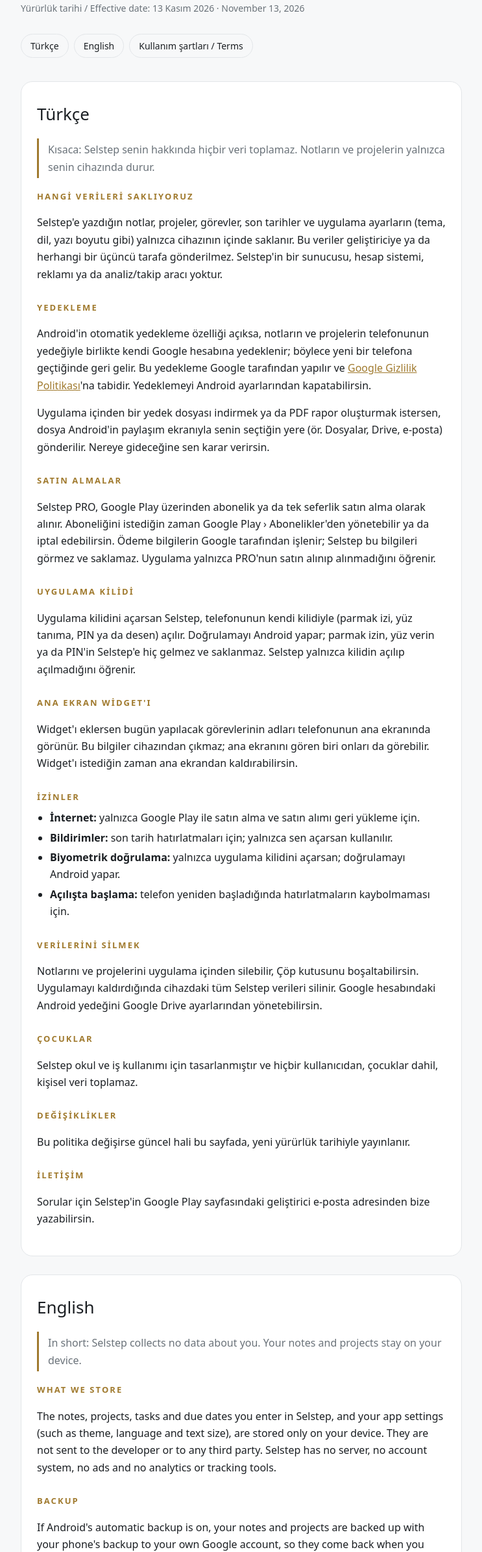
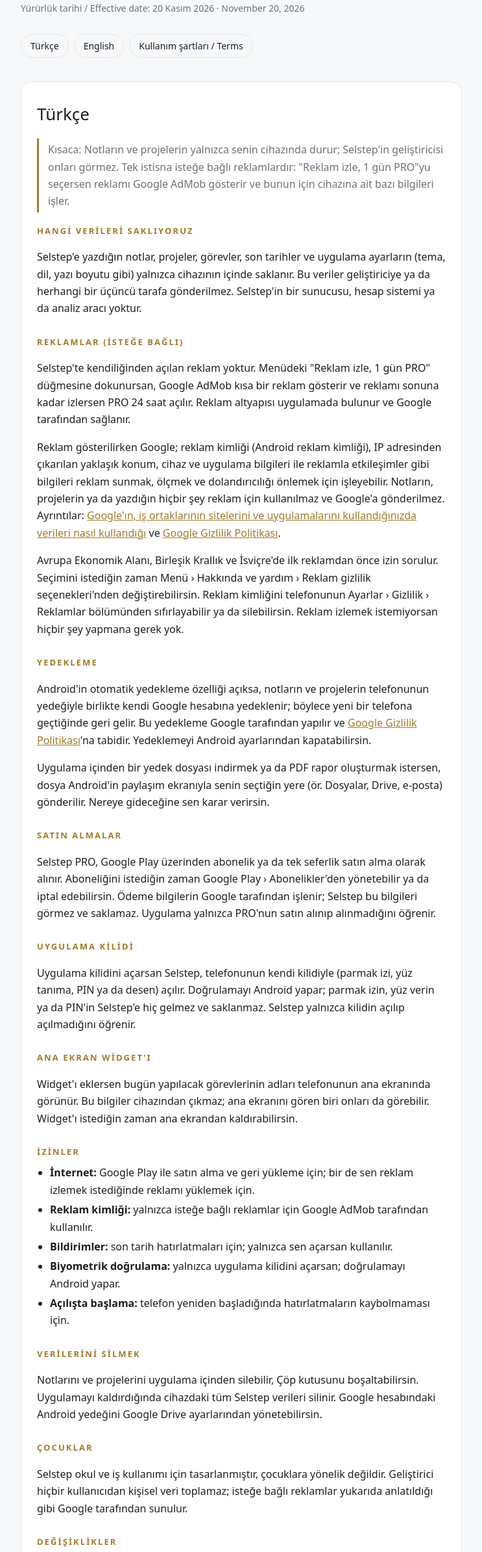
Before and after one commit to Seltrann/selstep-site, a plain HTML site: page gizlilik/index.html in a window 1280 px wide. Shown: the part 170-2558 px from the top of the page at 65% size, without its empty margins (268-1011 px from the left). Drawn offline with Linux system fonts and the light colour scheme.

Commit message:
Privacy policy: optional rewarded ads (Google AdMob), advertising ID, consent (20 Nov 2026)
Co-Authored-By: Claude Opus 5.5 <noreply@anthropic.com>

```diff
--- a/gizlilik/index.html
+++ b/gizlilik/index.html
@@ -33,15 +33,20 @@ footer{color:var(--mute);font-size:13px;text-align:center}
 <div class="w">
   <p class="eyb">Selstep</p>
   <h1>Gizlilik Politikası<br><span style="color:var(--mute)">Privacy Policy</span></h1>
-  <p class="date">Yürürlük tarihi / Effective date: 13 Kasım 2026 · November 13, 2026</p>
+  <p class="date">Yürürlük tarihi / Effective date: 20 Kasım 2026 · November 20, 2026</p>
   <nav class="lang"><a href="#tr">Türkçe</a><a href="#en">English</a><a href="../kosullar/">Kullanım şartları / Terms</a></nav>
 
   <section id="tr" lang="tr">
     <h2>Türkçe</h2>
-    <p class="sum">Kısaca: Selstep senin hakkında hiçbir veri toplamaz. Notların ve projelerin yalnızca senin cihazında durur.</p>
+    <p class="sum">Kısaca: Notların ve projelerin yalnızca senin cihazında durur; Selstep'in geliştiricisi onları görmez. Tek istisna isteğe bağlı reklamlardır: "Reklam izle, 1 gün PRO"yu seçersen reklamı Google AdMob gösterir ve bunun için cihazına ait bazı bilgileri işler.</p>
 
     <h3>Hangi verileri saklıyoruz</h3>
-    <p>Selstep'e yazdığın notlar, projeler, görevler, son tarihler ve uygulama ayarların (tema, dil, yazı boyutu gibi) yalnızca cihazının içinde saklanır. Bu veriler geliştiriciye ya da herhangi bir üçüncü tarafa gönderilmez. Selstep'in bir sunucusu, hesap sistemi, reklamı ya da analiz/takip aracı yoktur.</p>
+    <p>Selstep'e yazdığın notlar, projeler, görevler, son tarihler ve uygulama ayarların (tema, dil, yazı boyutu gibi) yalnızca cihazının içinde saklanır. Bu veriler geliştiriciye ya da herhangi bir üçüncü tarafa gönderilmez. Selstep'in bir sunucusu, hesap sistemi ya da analiz aracı yoktur.</p>
+
+    <h3>Reklamlar (isteğe bağlı)</h3>
+    <p>Selstep'te kendiliğinden açılan reklam yoktur. Menüdeki "Reklam izle, 1 gün PRO" düğmesine dokunursan, Google AdMob kısa bir reklam gösterir ve reklamı sonuna kadar izlersen PRO 24 saat açılır. Reklam altyapısı uygulamada bulunur ve Google tarafından sağlanır.</p>
+    <p>Reklam gösterilirken Google; reklam kimliği (Android reklam kimliği), IP adresinden çıkarılan yaklaşık konum, cihaz ve uygulama bilgileri ile reklamla etkileşimler gibi bilgileri reklam sunmak, ölçmek ve dolandırıcılığı önlemek için işleyebilir. Notların, projelerin ya da yazdığın hiçbir şey reklam için kullanılmaz ve Google'a gönderilmez. Ayrıntılar: <a href="https://policies.google.com/technologies/partner-sites">Google'ın, iş ortaklarının sitelerini ve uygulamalarını kullandığınızda verileri nasıl kullandığı</a> ve <a href="https://policies.google.com/privacy">Google Gizlilik Politikası</a>.</p>
+    <p>Avrupa Ekonomik Alanı, Birleşik Krallık ve İsviçre'de ilk reklamdan önce izin sorulur. Seçimini istediğin zaman Menü › Hakkında ve yardım › Reklam gizlilik seçenekleri'nden değiştirebilirsin. Reklam kimliğini telefonunun Ayarlar › Gizlilik › Reklamlar bölümünden sıfırlayabilir ya da silebilirsin. Reklam izlemek istemiyorsan hiçbir şey yapmana gerek yok.</p>
 
     <h3>Yedekleme</h3>
     <p>Android'in otomatik yedekleme özelliği açıksa, notların ve projelerin telefonunun yedeğiyle birlikte kendi Google hesabına yedeklenir; böylece yeni bir telefona geçtiğinde geri gelir. Bu yedekleme Google tarafından yapılır ve <a href="https://policies.google.com/privacy">Google Gizlilik Politikası</a>'na tabidir. Yedeklemeyi Android ayarlarından kapatabilirsin.</p>
@@ -56,7 +61,8 @@ footer{color:var(--mute);font-size:13px;text-align:center}
     <p>Widget'ı eklersen bugün yapılacak görevlerinin adları telefonunun ana ekranında görünür. Bu bilgiler cihazından çıkmaz; ana ekranını gören biri onları da görebilir. Widget'ı istediğin zaman ana ekrandan kaldırabilirsin.</p>
     <h3>İzinler</h3>
     <ul>
-      <li><b>İnternet:</b> yalnızca Google Play ile satın alma ve satın alımı geri yükleme için.</li>
+      <li><b>İnternet:</b> Google Play ile satın alma ve geri yükleme için; bir de sen reklam izlemek istediğinde reklamı yüklemek için.</li>
+      <li><b>Reklam kimliği:</b> yalnızca isteğe bağlı reklamlar için Google AdMob tarafından kullanılır.</li>
       <li><b>Bildirimler:</b> son tarih hatırlatmaları için; yalnızca sen açarsan kullanılır.</li>
       <li><b>Biyometrik doğrulama:</b> yalnızca uygulama kilidini açarsan; doğrulamayı Android yapar.</li>
       <li><b>Açılışta başlama:</b> telefon yeniden başladığında hatırlatmaların kaybolmaması için.</li>
@@ -66,7 +72,7 @@ footer{color:var(--mute);font-size:13px;text-align:center}
     <p>Notlarını ve projelerini uygulama içinden silebilir, Çöp kutusunu boşaltabilirsin. Uygulamayı kaldırdığında cihazdaki tüm Selstep verileri silinir. Google hesabındaki Android yedeğini Google Drive ayarlarından yönetebilirsin.</p>
 
     <h3>Çocuklar</h3>
-    <p>Selstep okul ve iş kullanımı için tasarlanmıştır ve hiçbir kullanıcıdan, çocuklar dahil, kişisel veri toplamaz.</p>
+    <p>Selstep okul ve iş kullanımı için tasarlanmıştır, çocuklara yönelik değildir. Geliştirici hiçbir kullanıcıdan kişisel veri toplamaz; isteğe bağlı reklamlar yukarıda anlatıldığı gibi Google tarafından sunulur.</p>
 
     <h3>Değişiklikler</h3>
     <p>Bu politika değişirse güncel hali bu sayfada, yeni yürürlük tarihiyle yayınlanır.</p>
@@ -77,10 +83,15 @@ footer{color:var(--mute);font-size:13px;text-align:center}
 
   <section id="en" lang="en">
     <h2>English</h2>
-    <p class="sum">In short: Selstep collects no data about you. Your notes and projects stay on your device.</p>
+    <p class="sum">In short: your notes and projects stay on your device; the developer of Selstep never sees them. The one exception is optional ads: if you choose "Watch an ad, get a day of PRO", Google AdMob shows the ad and processes some information about your device to do so.</p>
 
     <h3>What we store</h3>
-    <p>The notes, projects, tasks and due dates you enter in Selstep, and your app settings (such as theme, language and text size), are stored only on your device. They are not sent to the developer or to any third party. Selstep has no server, no account system, no ads and no analytics or tracking tools.</p>
+    <p>The notes, projects, tasks and due dates you enter in Selstep, and your app settings (such as theme, language and text size), are stored only on your device. They are not sent to the developer or to any third party. Selstep has no server, no account system and no analytics tools.</p>
+
+    <h3>Ads (optional)</h3>
+    <p>Selstep shows no ads on its own. If you tap "Watch an ad, get a day of PRO" in the Menu, Google AdMob shows a short ad, and if you watch it to the end PRO is on for 24 hours. The ad technology is part of the app and is provided by Google.</p>
+    <p>When an ad is shown, Google may process information such as your advertising ID (Android advertising ID), approximate location derived from your IP address, device and app information, and your interactions with the ad, to serve and measure ads and to prevent fraud. Your notes, projects or anything you write are never used for ads and are not sent to Google. Details: <a href="https://policies.google.com/technologies/partner-sites">How Google uses information from sites or apps that use its services</a> and the <a href="https://policies.google.com/privacy">Google Privacy Policy</a>.</p>
+    <p>In the European Economic Area, the UK and Switzerland you are asked for consent before the first ad. You can change your choice at any time in Menu › About and help › Ad privacy options. You can reset or delete your advertising ID in your phone's Settings › Privacy › Ads. If you don't want to watch ads, you don't need to do anything.</p>
 
     <h3>Backup</h3>
     <p>If Android's automatic backup is on, your notes and projects are backed up with your phone's backup to your own Google account, so they come back when you move to a new phone. This backup is made by Google and is covered by the <a href="https://policies.google.com/privacy">Google Privacy Policy</a>. You can turn it off in Android settings.</p>
@@ -95,7 +106,8 @@ footer{color:var(--mute);font-size:13px;text-align:center}
     <p>If you add the widget, the names of the tasks due today appear on your phone's home screen. This information does not leave your device; anyone who can see your home screen can see it too. You can remove the widget from your home screen at any time.</p>
     <h3>Permissions</h3>
     <ul>
-      <li><b>Internet:</b> only for buying and restoring PRO through Google Play.</li>
+      <li><b>Internet:</b> for buying and restoring PRO through Google Play, and to load an ad when you choose to watch one.</li>
+      <li><b>Advertising ID:</b> used by Google AdMob only for the optional ads.</li>
       <li><b>Notifications:</b> for due-date reminders, used only if you turn them on.</li>
       <li><b>Biometrics:</b> only if you turn on the app lock; Android does the check.</li>
       <li><b>Run at startup:</b> so reminders survive a phone restart.</li>
@@ -105,7 +117,7 @@ footer{color:var(--mute);font-size:13px;text-align:center}
     <p>You can delete notes and projects in the app and empty the Trash. Uninstalling the app removes all Selstep data from the device. You can manage the Android backup in your Google account from the Google Drive settings.</p>
 
     <h3>Children</h3>
-    <p>Selstep is designed for school and work, and it collects no personal data from anyone, including children.</p>
+    <p>Selstep is designed for school and work and is not directed at children. The developer collects no personal data from anyone; the optional ads are served by Google as described above.</p>
 
     <h3>Changes</h3>
     <p>If this policy changes, the updated version will be published on this page with a new effective date.</p>
```
